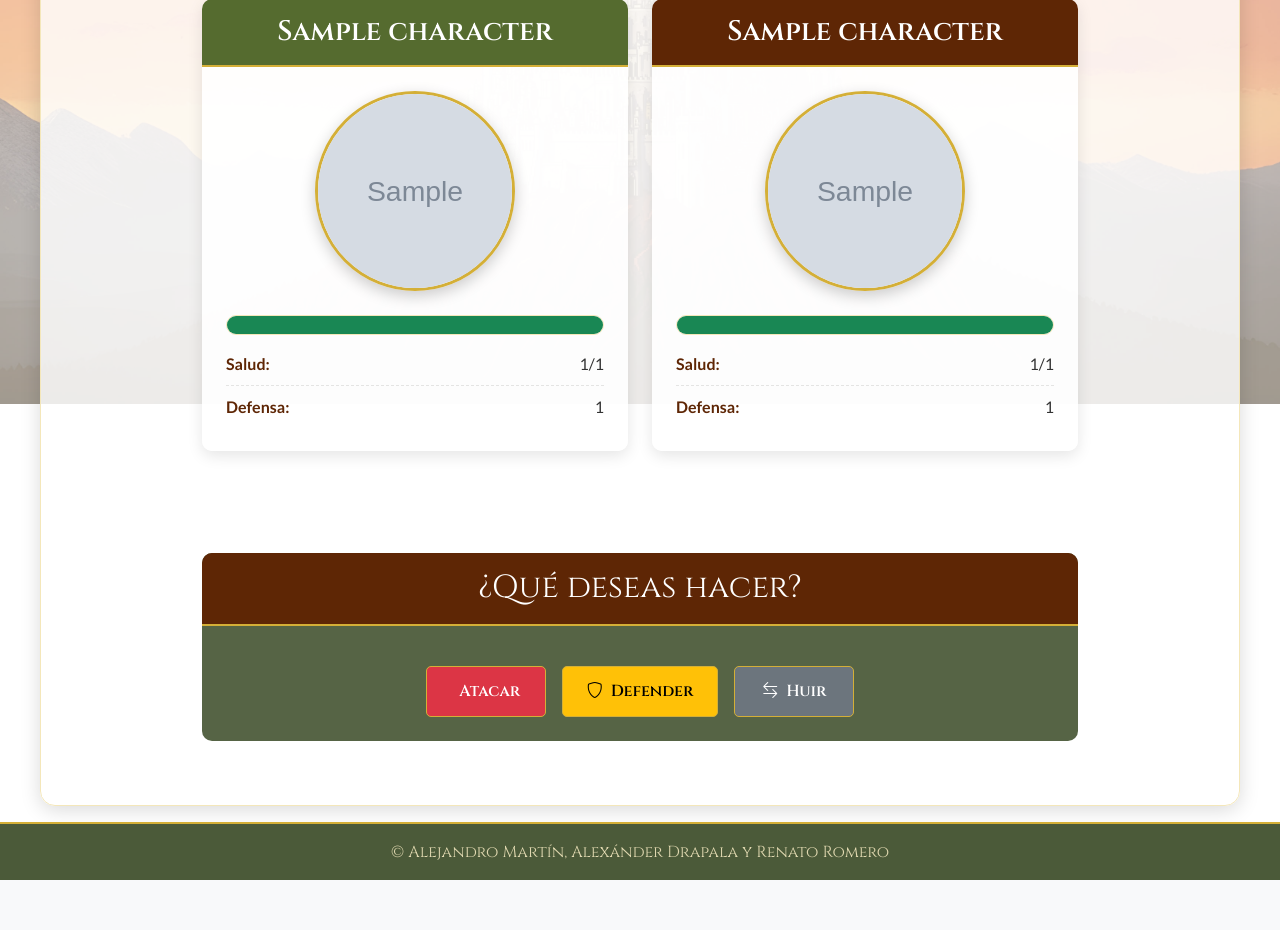
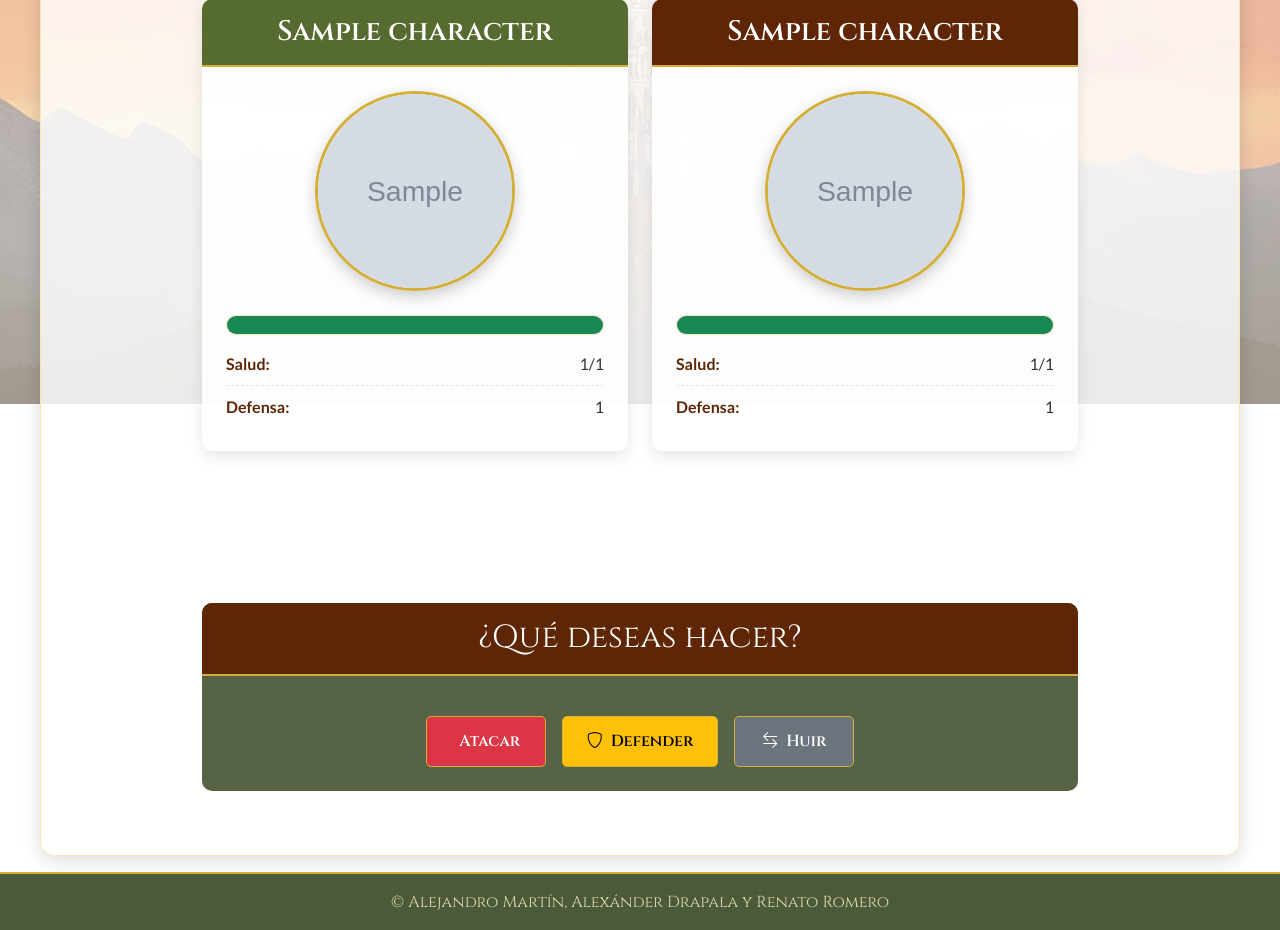
Before and after one commit to amarher3012/django-tierra-media, a Django app: page /tierra-media/characters/1/encounter_enemy/1/ in a window 1280 px wide. Shown: the part 396-1326 px from the top of the page. Before the commit the page ends 1276 px from the top, so only its background shows below. Run offline with Django 4.2, Linux system fonts and the light colour scheme; a user stored in the database is signed in; tables that the repository leaves empty hold one stand-in row (values such as "Sample post"); grey boxes marked "Sample" are stand-in pictures; parts of the project's set-up code (start-up, migrations or seed data) failed here and were passed over; some libraries are stand-ins or nearby versions.

Commit message:
Fix some issues with pathing

```diff
--- a/tierra_media/templates/encounters/enemy.html
+++ b/tierra_media/templates/encounters/enemy.html
@@ -156,7 +156,7 @@
         background-color: rgba(44, 62, 23, 0.8);
         border-radius: 10px;
         overflow: hidden;
-        margin-top: -50px;
+        margin-top: 0px;
     }
 
     .action-header {
--- a/tierra_media/templates/tierra_media/equip_weapon.html
+++ b/tierra_media/templates/tierra_media/equip_weapon.html
@@ -512,7 +512,7 @@
                         {% csrf_token %}
                         <input type="hidden" name="weapon" value="{{ weapon.id }}">
                         <button type="submit" class="item-btn">
-                            <img src="{{ weapon.icon.url }}" class="item-icon" alt="{{ weapon.name }}">
+                            <img src="{{ weapon.icon }}" class="item-icon" alt="{{ weapon.name }}">
                             <div class="item-name">{{ weapon.name }}</div>
                         </button>
                     </form>
```
